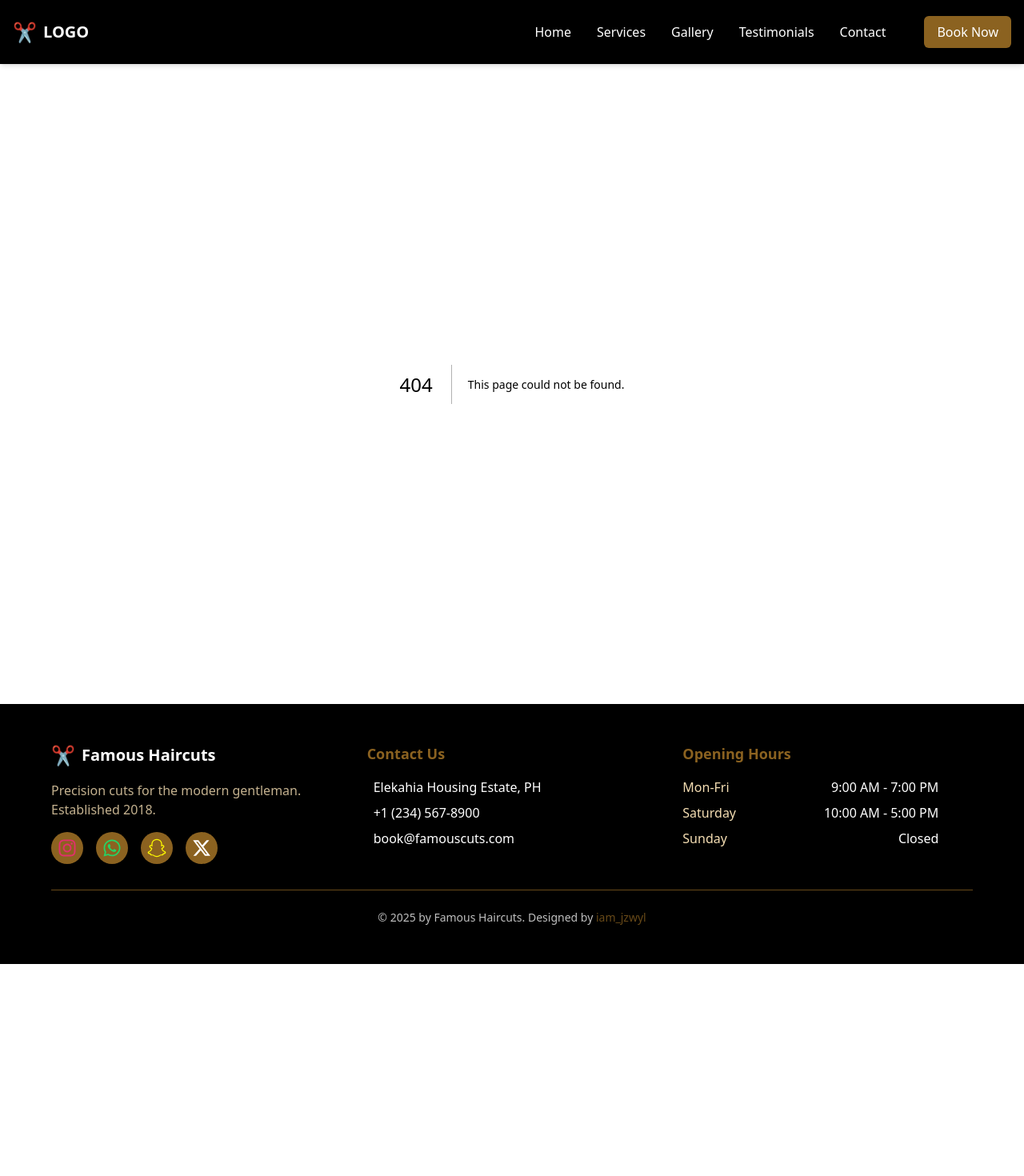
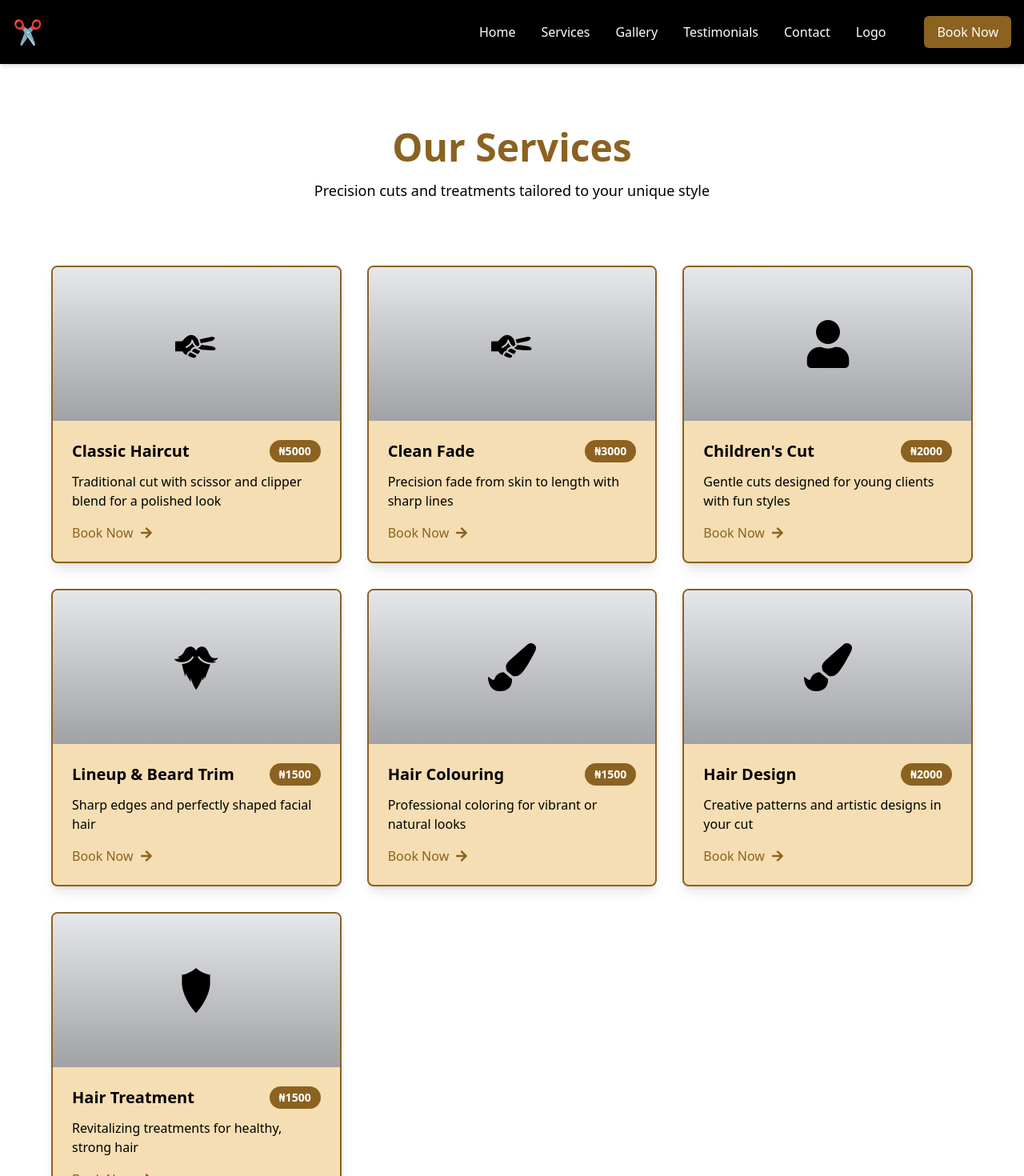
Before and after one commit to JzwylFSE/famous_haircuts, a Next.js app: page /services in a window 1280 px wide. Before the commit this address had no page. Shown: the top 1470 px of the page at 80% size. Before the commit the page ends 1205 px from the top, so only its background shows below. Built offline with nearby package versions, Linux system fonts and the light colour scheme.

Commit message:
updated footer, added a services page

```diff
--- a/src/Components/Footer.jsx
+++ b/src/Components/Footer.jsx
@@ -79,7 +79,7 @@ export default function Footer() {
                   className="fas fa-phone mr-2"
                   style={{ color: "var(--secondary)" }}
                 ></i>
-                <span>+1 (234) 567-8900</span>
+                <span>+(234) 814 971 3412</span>
               </li>
               <li className="flex items-center justify-center md:justify-start">
                 <i
--- a/src/Components/Navbar.jsx
+++ b/src/Components/Navbar.jsx
@@ -11,6 +11,7 @@ import {
   FaPhone,
 } from "react-icons/fa";
 import { GiScissors } from "react-icons/gi";
+import Link from "next/link";
 
 export default function Navbar() {
   const [isMobileMenuOpen, setIsMobileMenuOpen] = useState(false);
@@ -25,11 +26,12 @@ export default function Navbar() {
   }, []);
 
   const navLinks = [
-    { name: "Home", icon: <FaHome />, href: "#" },
-    { name: "Services", icon: <GiScissors />, href: "#" },
-    { name: "Gallery", icon: <FaImages />, href: "#" },
-    { name: "Testimonials", icon: <FaStar />, href: "#" },
-    { name: "Contact", icon: <FaPhone />, href: "#" },
+    { name: "Home", icon: <FaHome />, href: "/" },
+    { name: "Services", icon: <GiScissors />, href: "/services" },
+    { name: "Gallery", icon: <FaImages />, href: "/gallery" },
+    { name: "Testimonials", icon: <FaStar />, href: "/gallery" },
+    { name: "Contact", icon: <FaPhone />, href: "/contact" },
+    { name: "Logo", icon: <FaPhone />, href: "/" },
   ];
 
   const mobileMenuVariants = {
@@ -61,35 +63,24 @@ export default function Navbar() {
     >
       <div className="container mx-auto px-4">
         <div className="flex items-center justify-between h-20">
-          {/* Logo */}
-          <motion.div
-            className="flex items-center"
-            whileHover={{ scale: 1.05 }}
-          >
+          <Link href="/">
             <span
               style={{ color: "var(--secondary)" }}
-              className="text-2xl mr-2"
+              className="text-3xl cursor-pointer"
+              aria-label="Home"
             >
               ✂
             </span>
-            <span
-              style={{ color: "var(--background)" }}
-              className="font-bold text-xl"
-            >
-              LOGO
-            </span>
-          </motion.div>
+          </Link>
 
           {/* Desktop Nav */}
           <nav className="hidden md:flex items-center space-x-8">
             <div className="relative flex space-x-8">
               {navLinks.map((link) => (
-                <motion.a
-                  key={link.name}
-                  href={link.href}
+                <Link href={link.href} key={link.name}>
+                  <span
                     style={{ color: "var(--background)" }}
-                  className="hover:underline transition-colors relative group"
-                  whileHover={{ scale: 1.05 }}
+                    className="hover:underline transition-colors relative group cursor-pointer"
                     onMouseEnter={(e) =>
                       (e.currentTarget.style.color = "var(--secondary)")
                     }
@@ -99,43 +90,42 @@ export default function Navbar() {
                   >
                     {link.name}
                     {/* Underline animation */}
-                  <motion.span
+                    <span
                       className="absolute bottom-0 left-0 w-full h-0.5"
-                    style={{ backgroundColor: "var(--secondary)" }}
-                    initial={{ width: 0 }}
-                    whileHover={{ width: "100%" }}
-                    transition={{ duration: 0.3 }}
+                      style={{
+                        backgroundColor: "var(--secondary)",
+                        width: 0,
+                        transition: "width 0.3s",
+                      }}
                     />
-                </motion.a>
+                  </span>
+                </Link>
               ))}
             </div>
-            <motion.button
+            <button
               style={{
                 backgroundColor: "var(--secondary)",
                 color: "var(--background)",
               }}
               className="ml-4 px-4 py-2 rounded-md hover:bg-opacity-90 transition-colors"
-              whileHover={{ scale: 1.05 }}
-              whileTap={{ scale: 0.95 }}
             >
               Book Now
-            </motion.button>
+            </button>
           </nav>
 
           {/* Mobile Toggle */}
-          <motion.button
+          <button
             id="mobile-menu-button"
             style={{ color: "var(--background)" }}
             className="md:hidden focus:outline-none"
             onClick={() => setIsMobileMenuOpen(!isMobileMenuOpen)}
-            whileTap={{ scale: 0.9 }}
           >
             {isMobileMenuOpen ? (
               <FaTimes className="text-2xl" />
             ) : (
               <FaBars className="text-2xl" />
             )}
-          </motion.button>
+          </button>
         </div>
       </div>
 
@@ -151,22 +141,15 @@ export default function Navbar() {
             exit={{ height: 0, opacity: 0 }}
             transition={{ type: "spring", damping: 25 }}
           >
-            <motion.div
-              className="container mx-auto px-4 py-3"
-              variants={mobileMenuVariants}
-              initial="hidden"
-              animate="visible"
-            >
+            <div className="container mx-auto px-4 py-3">
               {navLinks.map((link, index) => (
-                <motion.a
-                  key={link.name}
-                  href={link.href}
+                <Link href={link.href} key={link.name}>
+                  <span
                     style={{
                       color: "var(--accent)",
                       borderBottom: "1px solid var(--secondary)",
                     }}
-                  className="block py-3 flex items-center transition-colors"
-                  variants={mobileLinkVariants}
+                    className="block py-3 flex items-center transition-colors cursor-pointer"
                     onClick={() => setIsMobileMenuOpen(false)}
                     onMouseEnter={(e) =>
                       (e.currentTarget.style.color = "var(--secondary)")
@@ -177,20 +160,19 @@ export default function Navbar() {
                   >
                     <span className="mr-3">{link.icon}</span>
                     {link.name}
-                </motion.a>
+                  </span>
+                </Link>
               ))}
-              <motion.button
+              <button
                 style={{
                   backgroundColor: "var(--secondary)",
                   color: "var(--background)",
                 }}
                 className="w-full mt-4 px-4 py-2 rounded-md hover:bg-opacity-90 transition-colors"
-                whileHover={{ scale: 1.02 }}
-                whileTap={{ scale: 0.98 }}
               >
                 Book Now
-              </motion.button>
-            </motion.div>
+              </button>
+            </div>
           </motion.div>
         )}
       </AnimatePresence>
--- /dev/null
+++ b/src/app/services/page.js
@@ -0,0 +1,203 @@
+"use client";
+
+import { motion } from "framer-motion";
+import { FaArrowRight, FaUser, FaPaintBrush } from "react-icons/fa";
+import { GiScissors, GiBeard, GiShield } from "react-icons/gi";
+
+const services = [
+  {
+    name: "Classic Haircut",
+    price: "₦5000",
+    desc: "Traditional cut with scissor and clipper blend for a polished look",
+    icon: <GiScissors />,
+    image: "/classic-cut.jpg",
+  },
+  {
+    name: "Clean Fade",
+    price: "₦3000",
+    desc: "Precision fade from skin to length with sharp lines",
+    icon: <GiScissors />,
+    image: "/fade.jpg",
+  },
+  {
+    name: "Children's Cut",
+    price: "₦2000",
+    desc: "Gentle cuts designed for young clients with fun styles",
+    icon: <FaUser />,
+    image: "/kids-cut.jpg",
+  },
+  {
+    name: "Lineup & Beard Trim",
+    price: "₦1500",
+    desc: "Sharp edges and perfectly shaped facial hair",
+    icon: <GiBeard />,
+    image: "/beard-trim.jpg",
+  },
+  {
+    name: "Hair Colouring",
+    price: "₦1500",
+    desc: "Professional coloring for vibrant or natural looks",
+    icon: <FaPaintBrush />,
+    image: "/coloring.jpg",
+  },
+  {
+    name: "Hair Design",
+    price: "₦2000",
+    desc: "Creative patterns and artistic designs in your cut",
+    icon: <FaPaintBrush />,
+    image: "/hair-design.jpg",
+  },
+  {
+    name: "Hair Treatment",
+    price: "₦1500",
+    desc: "Revitalizing treatments for healthy, strong hair",
+    icon: <GiShield />,
+    image: "/treatment.jpg",
+  },
+];
+
+export default function ServicesPage() {
+  const whatsappNumber = "2348149713412";
+
+  return (
+    <div
+      className="min-h-screen"
+      style={{ backgroundColor: "var(--background)" }}
+    >
+      {/* Hero Section */}
+      <motion.section
+        className="py-20 px-4 text-center"
+        initial={{ opacity: 0 }}
+        animate={{ opacity: 1 }}
+        transition={{ duration: 0.8 }}
+      >
+        <motion.h1
+          className="text-4xl md:text-5xl font-bold mb-4"
+          style={{ color: "var(--secondary)" }}
+          initial={{ y: -20 }}
+          animate={{ y: 0 }}
+          transition={{ delay: 0.2 }}
+        >
+          Our Services
+        </motion.h1>
+        <motion.p
+          className="text-lg max-w-2xl mx-auto"
+          style={{ color: "var(--primary)" }}
+          initial={{ opacity: 0 }}
+          animate={{ opacity: 1 }}
+          transition={{ delay: 0.4 }}
+        >
+          Precision cuts and treatments tailored to your unique style
+        </motion.p>
+      </motion.section>
+
+      {/* Services Grid */}
+      <motion.section
+        className="pb-20 px-4"
+        initial={{ opacity: 0 }}
+        whileInView={{ opacity: 1 }}
+        viewport={{ once: true }}
+      >
+        <div className="container mx-auto max-w-6xl">
+          <div className="grid grid-cols-1 md:grid-cols-2 lg:grid-cols-3 gap-8">
+            {services.map((service, index) => (
+              <motion.div
+                key={service.name}
+                className="rounded-lg overflow-hidden shadow-lg"
+                style={{
+                  backgroundColor: "var(--accent)",
+                  border: "2px solid var(--secondary)",
+                }}
+                initial={{ opacity: 0, y: 20 }}
+                whileInView={{ opacity: 1, y: 0 }}
+                transition={{ delay: index * 0.1, duration: 0.5 }}
+                viewport={{ once: true, margin: "-50px" }}
+                whileHover={{ y: -5 }}
+              >
+                {/* Service Image */}
+                <div className="h-48 bg-gray-200 relative overflow-hidden">
+                  <div className="absolute inset-0 bg-gradient-to-t from-black/30 to-transparent"></div>
+                  <div className="w-full h-full flex items-center justify-center text-6xl">
+                    {service.icon}
+                  </div>
+                </div>
+
+                {/* Service Content */}
+                <div className="p-6">
+                  <div className="flex justify-between items-start mb-3">
+                    <h3
+                      className="text-xl font-bold"
+                      style={{ color: "var(--primary)" }}
+                    >
+                      {service.name}
+                    </h3>
+                    <span
+                      className="px-3 py-1 rounded-full text-sm font-bold"
+                      style={{
+                        backgroundColor: "var(--secondary)",
+                        color: "var(--background)",
+                      }}
+                    >
+                      {service.price}
+                    </span>
+                  </div>
+                  <p className="mb-4" style={{ color: "var(--primary)" }}>
+                    {service.desc}
+                  </p>
+                  <motion.a
+                    href={`https://wa.me/${whatsappNumber}?text=Hi%2C%20I'd%20like%20to%20book%20a%20${encodeURIComponent(
+                      service.name
+                    )}`}
+                    target="_blank"
+                    rel="noopener noreferrer"
+                    className="inline-flex items-center font-medium"
+                    style={{ color: "var(--secondary)" }}
+                    whileHover={{ x: 3 }}
+                  >
+                    Book Now <FaArrowRight className="ml-2" />
+                  </motion.a>
+                </div>
+              </motion.div>
+            ))}
+          </div>
+        </div>
+      </motion.section>
+
+      {/* CTA Section */}
+      <motion.section
+        className="py-16 px-4 text-center"
+        style={{ backgroundColor: "var(--secondary)" }}
+        initial={{ opacity: 0 }}
+        whileInView={{ opacity: 1 }}
+        transition={{ duration: 0.8 }}
+        viewport={{ once: true }}
+      >
+        <div className="container mx-auto max-w-4xl">
+          <motion.h2
+            className="text-3xl font-bold mb-6"
+            style={{ color: "var(--background)" }}
+            initial={{ y: -10 }}
+            whileInView={{ y: 0 }}
+            transition={{ delay: 0.2 }}
+          >
+            Ready for Your Transformation?
+          </motion.h2>
+          <motion.a
+            href={`https://wa.me/${whatsappNumber}?text=Hi%2C%20I'd%20like%20to%20book%20a%20haircut`}
+            target="_blank"
+            rel="noopener noreferrer"
+            className="px-8 py-3 rounded-md font-bold text-lg inline-block"
+            style={{
+              backgroundColor: "var(--background)",
+              color: "var(--secondary)",
+            }}
+            whileHover={{ scale: 1.05 }}
+            whileTap={{ scale: 0.95 }}
+          >
+            Book Appointment
+          </motion.a>
+        </div>
+      </motion.section>
+    </div>
+  );
+}
```
Lines whose indentation alone changed are shown as unchanged.
